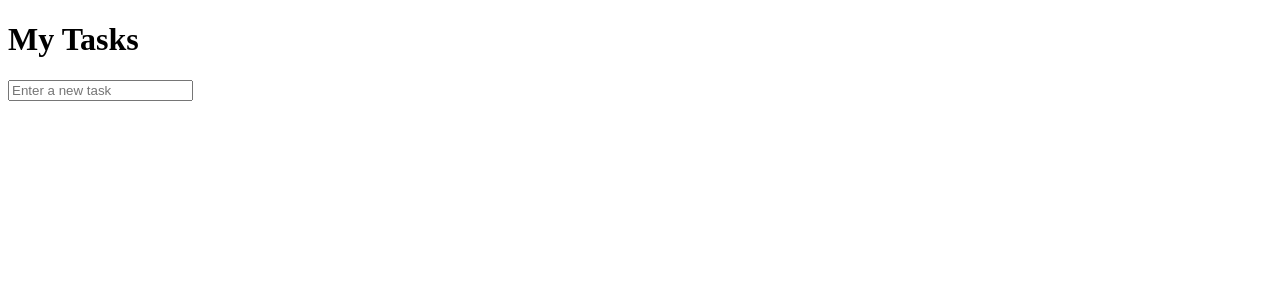
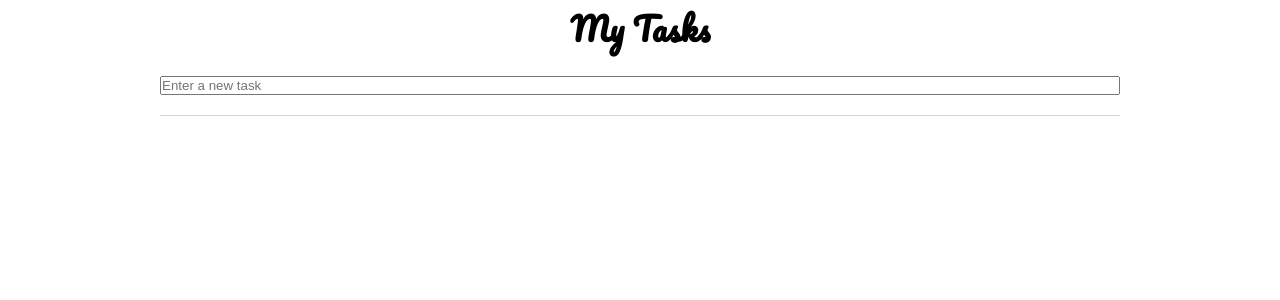
Before and after one commit to mattxmade/odin-react-tasks, a React app: page / in a window 1280 px wide. Shown: the top 300 px of the page. Built offline with nearby package versions, Linux system fonts and the light colour scheme.

Commit message:
Add task and task list styling; implement layout

```diff
--- a/src/style.css
+++ b/src/style.css
@@ -0,0 +1,98 @@
+@import url("https://fonts.googleapis.com/css2?family=Pacifico&display=swap");
+@import url("https://fonts.googleapis.com/css2?family=Maven+Pro&display=swap");
+*,
+*::before,
+*::after {
+  margin: 0;
+  padding: 0;
+  box-sizing: border-box;
+}
+
+:root {
+  font-size: 62.5%;
+}
+
+body {
+  font-size: 1.6rem;
+}
+
+main {
+  width: 100%;
+}
+
+h1 {
+  font-family: "Pacifico", cursive;
+}
+
+p,
+li {
+  font-family: "Maven Pro", sans-serif;
+}
+
+button {
+  font-weight: bold;
+}
+
+ul {
+  width: 75vw;
+  display: grid;
+  padding-top: 2rem;
+  place-items: center;
+  border-top: 0.1rem solid lightgrey;
+}
+
+main {
+  gap: 2rem;
+  display: grid;
+  align-items: center;
+  place-items: center;
+  justify-content: center;
+}
+
+form {
+  width: 75vw;
+  max-width: 60rem;
+  gap: 2rem;
+  display: flex;
+}
+
+input {
+  width: 100%;
+  justify-self: flex-start;
+}
+
+/*===========
+  Overview
+============*/
+.tasks {
+  display: grid;
+  align-items: center;
+}
+
+li {
+  margin: 1rem 0;
+  height: 6rem;
+  display: flex;
+  width: 100%;
+  padding: 1rem;
+  align-items: center;
+  border-radius: 0.5rem;
+  background-color: rgba(0, 140, 255, 0.1);
+}
+
+.task {
+  font-weight: bold;
+}
+
+.icons {
+  cursor: pointer;
+  margin-left: auto;
+  display: flex;
+  gap: 2rem;
+}
+
+hr {
+  width: 75vw;
+  outline: 0.1rem solid lightgrey;
+  border: none;
+}/*# sourceMappingURL=style.css.map */
```
